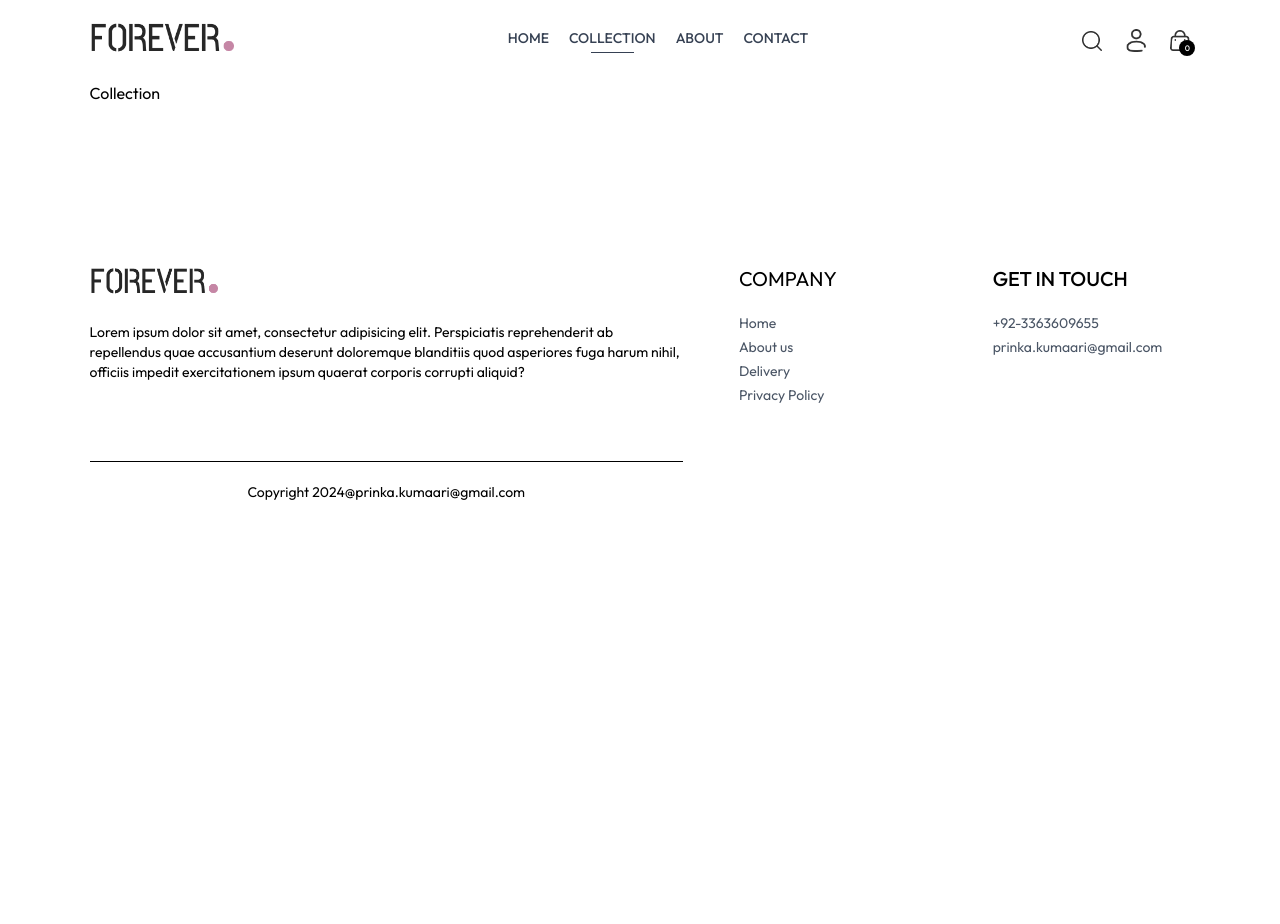
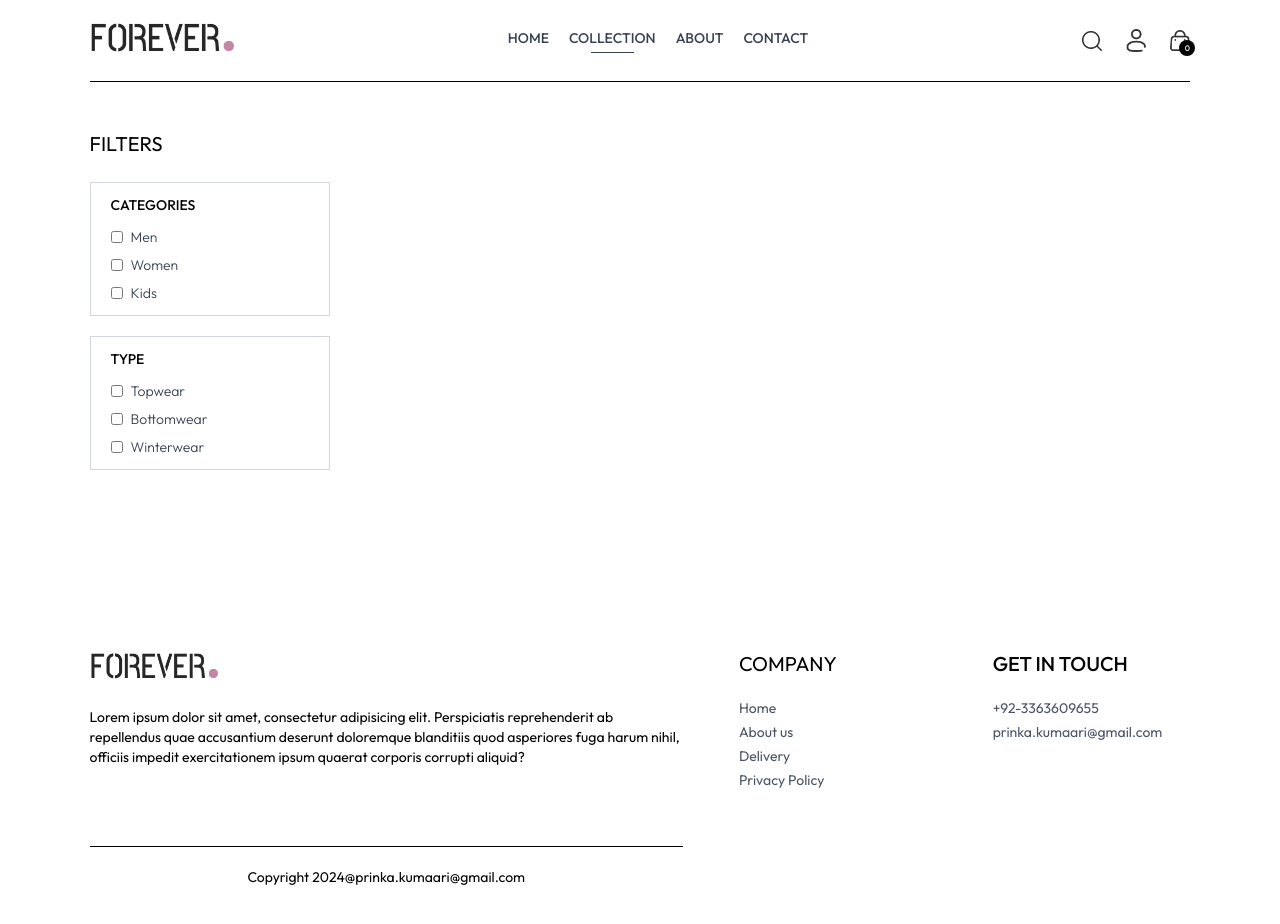
Before and after one commit to PrinkaKumari1/ecommerce_app, a React (Vite) app: page /collection in a window 1280 px wide. Shown: the top 924 px of the page. Before the commit the page ends 800 px from the top, so only its background shows below. Built offline with nearby package versions, Linux system fonts and the light colour scheme.

Commit message:
working on Newsletter

```diff
--- a/src/components/Footer.jsx
+++ b/src/components/Footer.jsx
@@ -5,7 +5,7 @@
   return (
     <div className='flex flex-col sm:grid grid-cols-[3fr_1fr_1fr] gap-14 my-10 mt-40 text-sm'>
         <div>
-            <img src={assets.logo} alt="" srcset="" className='mb-5 w-32'/>
+            <img src={assets.logo} alt="" className='mb-5 w-32'/>
             <p>Lorem ipsum dolor sit amet, consectetur adipisicing elit. Perspiciatis reprehenderit ab repellendus quae accusantium deserunt doloremque blanditiis quod asperiores fuga harum nihil, officiis impedit exercitationem ipsum quaerat corporis corrupti aliquid?</p>
         </div>
 
--- /dev/null
+++ b/src/components/NewsLetterBox copy.jsx
@@ -0,0 +1,23 @@
+import React from 'react'
+
+const NewsLetterBox = () => {
+
+    const onSubmitHandler = (event)=>{
+        event.preventDefault();
+    }
+
+  return (
+    <div className='text-center'>
+        <p className="text-2xl font-medium text-gray-800">Subscribe now & get 20% off</p>
+        <p className="text-gray-400 mt-3">
+            Lorem ipsum dolor sit amet consectetur adipisicing elit. Officia commodi consequatur nemo pariatur similique soluta excepturi, reiciendis ratione, expedita alias, aspernatur quisquam natus porro fugiat aut! Veniam corporis obcaecati error.
+        </p>
+        <form onSubmit={onSubmitHandler} className='w-full sm:w-1/2 flex items-center gap-3 mx-auto my-6 border pl-3'>
+            <input type="email" name="" id="" placeholder='Enter your email' className='w-full sm:flex-1 outline-none' required/>
+            <button type='submit' className='bg-black text-white text-xs px-10 py-4'>SUBSCRIBE</button>
+        </form>
+    </div>
+  )
+}
+
+export default NewsLetterBox
--- a/src/pages/Collection.jsx
+++ b/src/pages/Collection.jsx
@@ -1,8 +1,55 @@
-import React from 'react'
+import React, { useContext, useState } from 'react'
+import { ShopContext } from '../context/ShopContext';
+import { assets } from '../assets/assets';
+
 
 const Collection = () => {
+
+  const {products} = useContext(ShopContext);
+  const [showFilter, setShowFilter] = useState(true);
+
   return (
-    <div>Collection</div>
+    <div className='flex flex-col sm:flex-row gap-1 sm:gap-10 pt-10 border-t'>
+
+      {/* Filter Option */}
+      <div className="min-w-60">
+        <p className="my-2 text-xl flex items-center cursor-pointer gap-2">FILTERS
+          <img src={assets.dropdown_icon} alt="" className={`h-3 sm:hidden ${showFilter ? 'rotate-90' : ''}`} />
+        </p>
+
+        {/*Category Fliter */}
+        <div className={`border border-gray-300 pl-5 py-3 mt-6 ${showFilter ? '' : 'hidden'}`}>
+          <p className="mb-3 text-sm font-medium">CATEGORIES</p>
+          <div className="flex flex-col gap-2 text-sm font-light text-gray-700">
+            <p className='flex gap-2'>
+              <input className="w-3" type='checkbox' value={'Men'} />Men
+            </p>
+            <p className='flex gap-2'>
+              <input className="w-3" type='checkbox' value={'Women'} />Women
+            </p>
+            <p className='flex gap-2'>
+              <input className="w-3" type='checkbox' value={'Kids'} />Kids
+            </p>
+          </div>
+        </div>
+
+        {/* SubCategory Filter */}
+        <div className={`border border-gray-300 pl-5 py-3 my-5  ${showFilter ? '' : 'hidden'}`}>
+          <p className="mb-3 text-sm font-medium">TYPE</p>
+          <div className="flex flex-col gap-2 text-sm font-light text-gray-700">
+            <p className='flex gap-2'>
+              <input className="w-3" type='checkbox' value={'Topwear'} />Topwear
+            </p>
+            <p className='flex gap-2'>
+              <input className="w-3" type='checkbox' value={'Bottomwear'} />Bottomwear
+            </p>
+            <p className='flex gap-2'>
+              <input className="w-3" type='checkbox' value={'Winterwear'} />Winterwear
+            </p>
+          </div>
+        </div>
+      </div>
+    </div>
   )
 }
 
```
